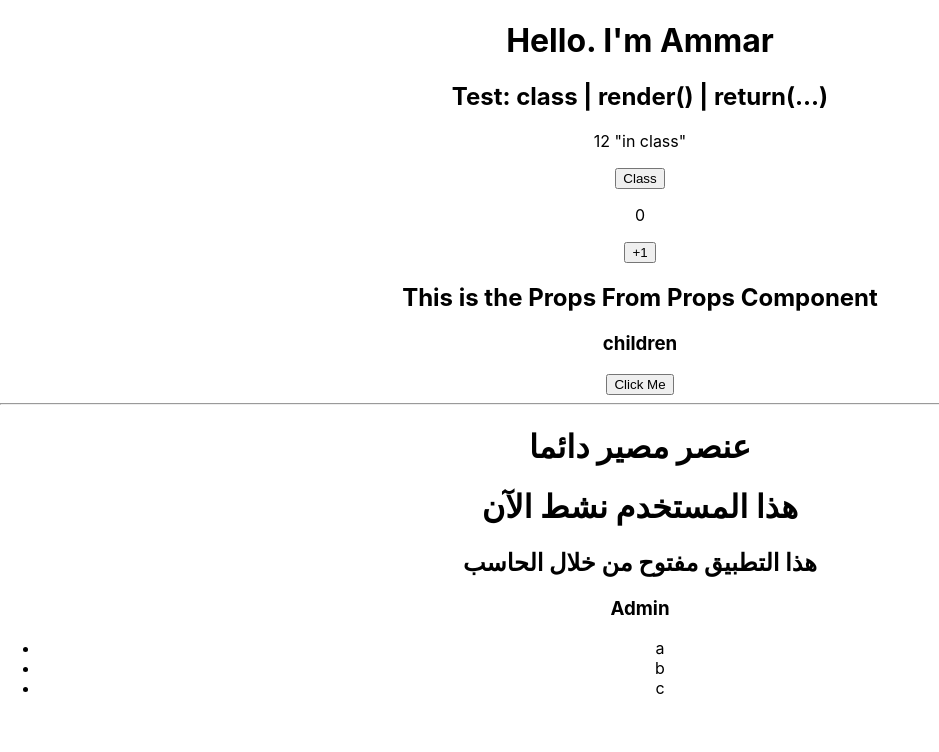
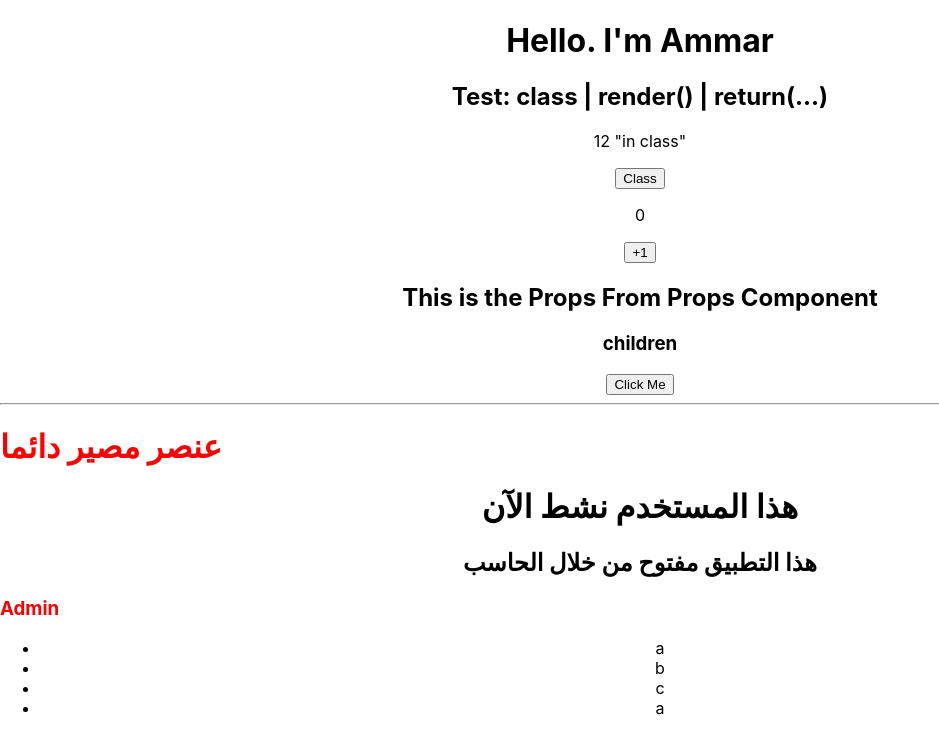
Before and after one commit to ammar4web/React-reference-for-myself, a React (Create React App) app: page / in a window 1280 px wide. Shown: the top 752 px of the page, without its empty margins (0-939 px from the left). Built offline with nearby package versions, Linux system fonts and the light colour scheme.

Commit message:
Style in JSX

```diff
--- a/src/if/One.js
+++ b/src/if/One.js
@@ -12,20 +12,30 @@ function One() {
   const [onLine, setOnLine] = useState(true);
   const [userType, setUerType] = useState('Admin');
 
-  const hsoubProducts = ['a', 'b', 'c'];
-  const print = hsoubProducts.map(item => <li key={item + "1"}>{item}</li>)
+  const hsoubProducts = ['a', 'b', 'c', 'a'];
+  const print = hsoubProducts.map((item, index) => <li key={index}>{item}</li>)
 
   let userStatus = <OffLine />;
   if (onLine) {
     userStatus = <OnLine />
   }
 
+  const h1Styl = {
+    textAlign: "left",
+    color: "red"
+  }
+
+  const [isBlue, setBlue] = useState(false);
+
+  if (isBlue) {
+    h1Styl['color'] = 'blue';
+  }
   return (
     <React.Fragment>
-      <h1>عنصر مصير دائما</h1>
+      <h1 style={h1Styl}>عنصر مصير دائما</h1>
       {userStatus}
       {window.outerWidth > 800 && <h2>هذا التطبيق مفتوح من خلال الحاسب</h2>}
-      <h3>{userType === 'Admin' ? 'Admin': 'User'}</h3>
+      <h3 style={h1Styl} onClick={() => setBlue(!isBlue) }>{userType === 'Admin' ? 'Admin': 'User'}</h3>
       {/*  */}
       <ul>
         {print}
```
